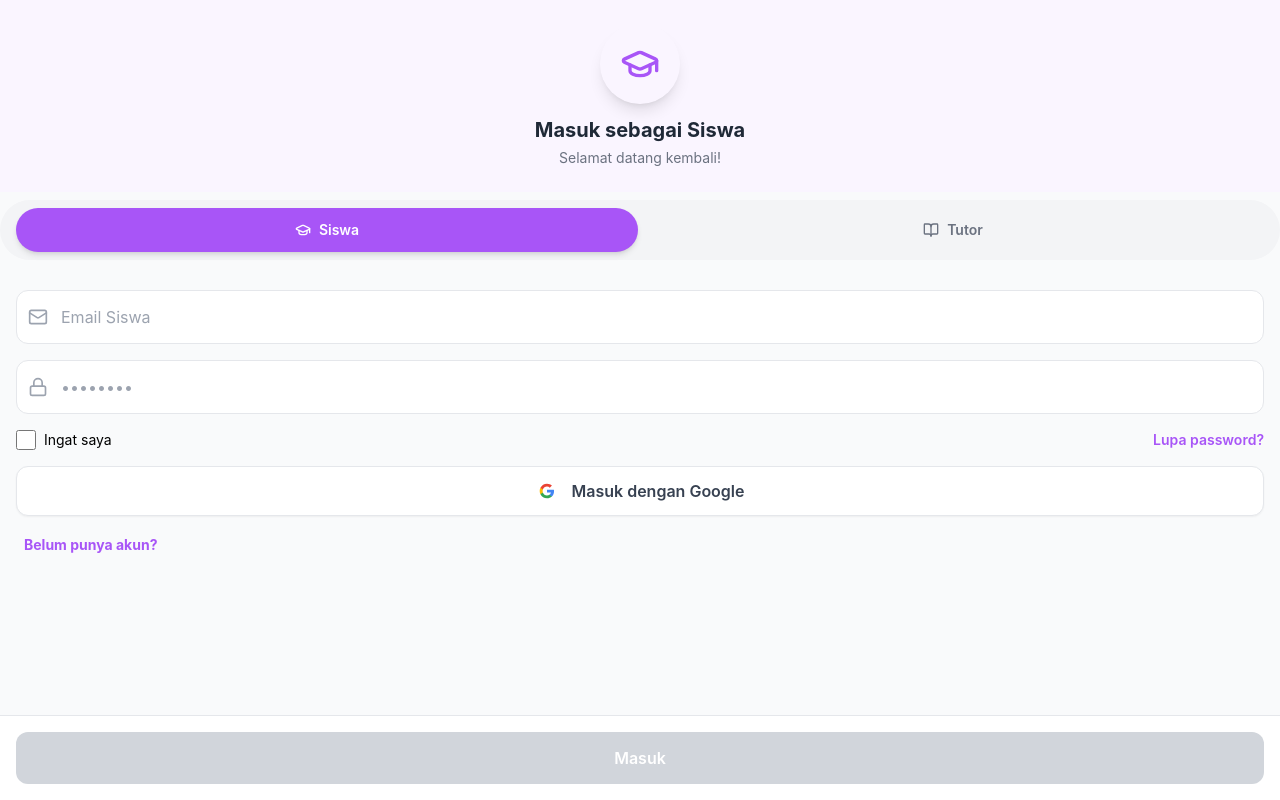
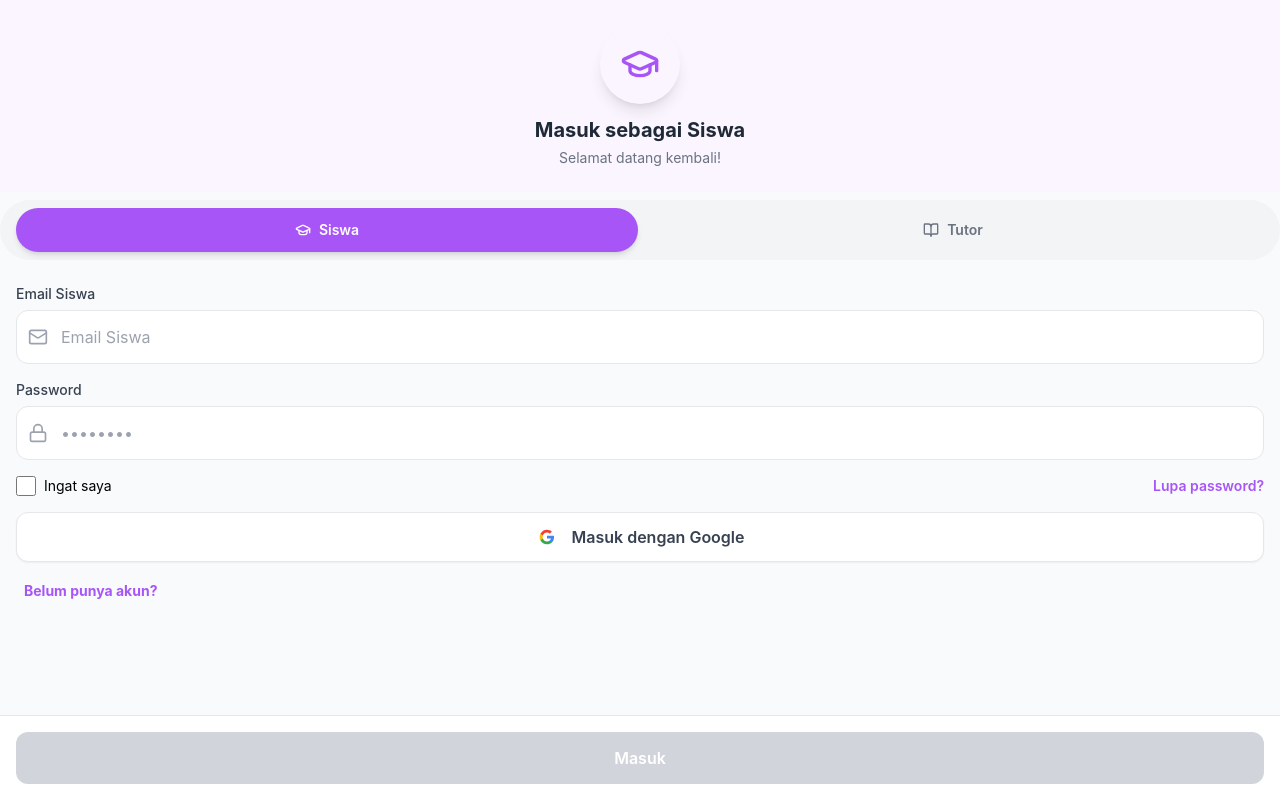
Before and after one commit to xcodeme21/sinau, a Next.js app: page / in a window 1280 px wide. Built offline with nearby package versions, Linux system fonts and the light colour scheme.

Commit message:
fix deploy

```diff
--- a/src/app/page.tsx
+++ b/src/app/page.tsx
@@ -77,6 +77,7 @@ export default function LoginPage() {
             <form onSubmit={handleSubmit(onSubmit)} className="flex-1 overflow-y-auto px-4 pt-6 pb-24 space-y-4">
                 <div>
                     <InputField
+                        label={activeTab === 'student' ? 'Email Siswa' : 'Email Tutor'}
                     icon={<Mail className="w-5 h-5 text-gray-400"/>}
                     placeholder={activeTab === 'student' ? 'Email Siswa' : 'Email Tutor'}
                     {...register('email')}
@@ -88,6 +89,7 @@ export default function LoginPage() {
                 </div>
                 <div>
                 <InputField
+                    label="Password"
                     icon={<Lock className="w-5 h-5 text-gray-400"/>}
                     type="password"
                     placeholder="••••••••"
```
